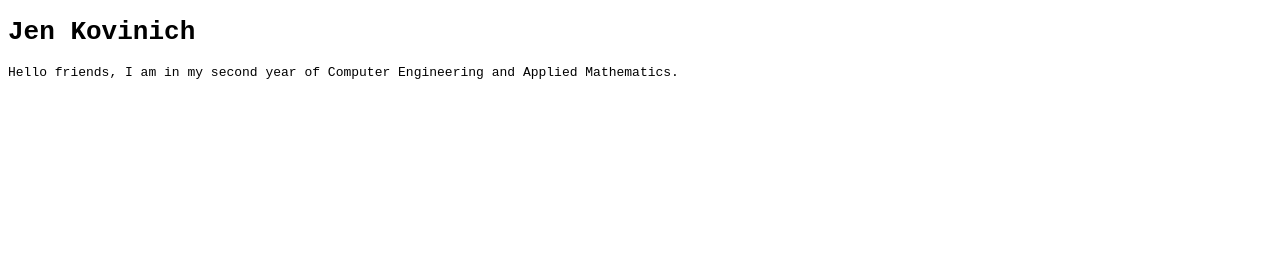
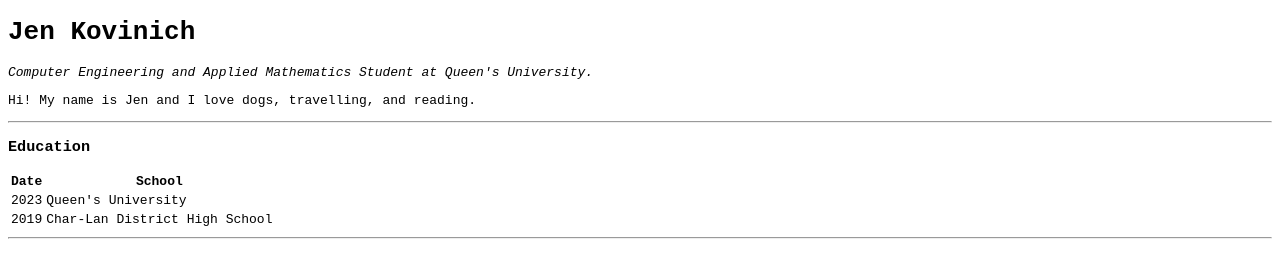
Before and after one commit to jenkovinich/jenkovinich.github.io, a plain HTML site: page index.html in a window 1280 px wide. Drawn offline with Linux system fonts and the light colour scheme.

Commit message:
index: update file

```diff
--- a/index.html
+++ b/index.html
@@ -1,13 +1,43 @@
 <!DOCTYPE html>
 <html lang=en>
+
 <head>
   <meta charset="UTF-8">
   <title>Jen Kovinich</title>
   <link rel="stylesheet" href="main.css">
 </head>
 
-<body class="light-theme">
+<body>
+  <!-- <img src="HTML - Personal Site/images/JenImage.jpg" alt="jen profile picture"> -->
   <h1>Jen Kovinich</h1>
-  Hello friends, I am in my second year of Computer Engineering and Applied Mathematics.
+  <p><em>Computer Engineering and Applied Mathematics Student at Queen's University.</em></p>
+  <p>Hi! My name is Jen and I love dogs, travelling, and reading.</p>
+
+  <hr>
+
+  <h3>Education</h3>
+
+  <table>
+    <thead>
+      <tr>
+        <th>Date</th>
+        <th>School</th>
+      </tr>
+    </thead>
+    <tbody>
+      <tr>
+        <td>2023</td>
+        <td>Queen's University</td>
+      </tr>
+      <tr>
+        <td>2019</td>
+        <td>Char-Lan District High School</td>
+      </tr>
+    </tbody>
+  </table>
+
+  <hr>
+
 </body>
+
 </html>
```
